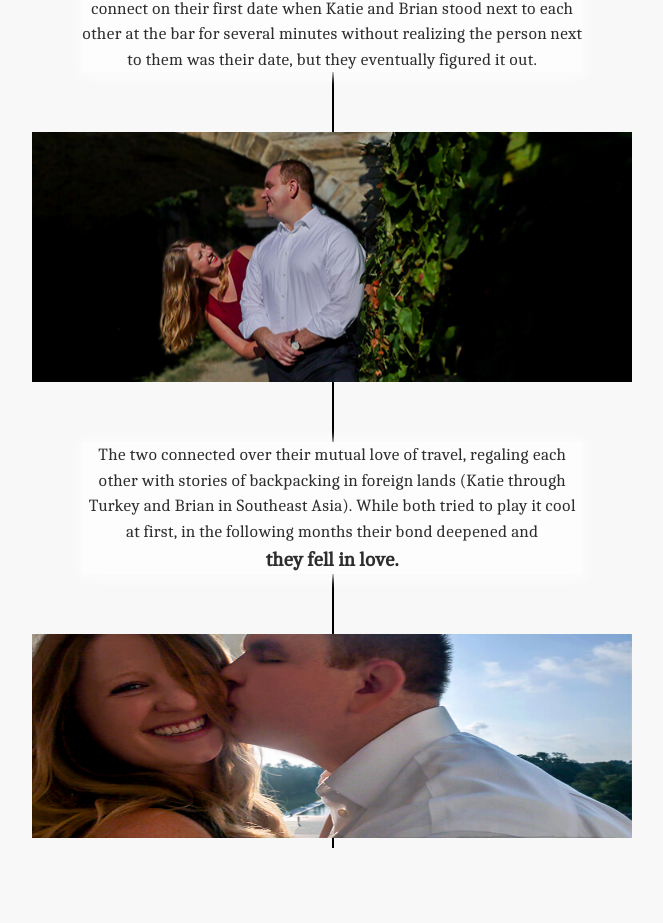
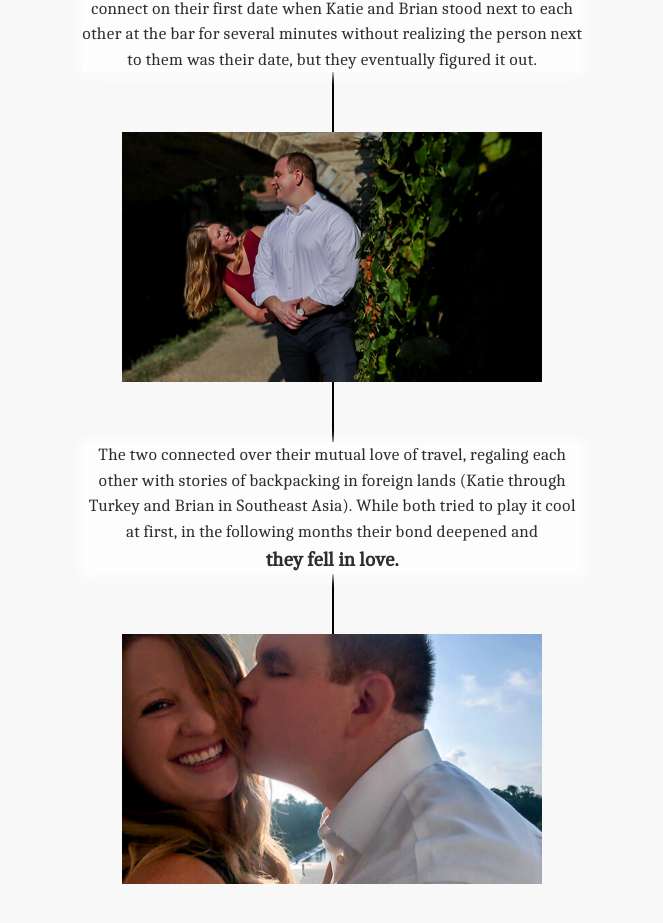
Before and after one commit to syneva-runyan/katie-and-brian, a React app: page /our-story in a window 1280 px wide. Shown: the part 1039-1962 px from the top of the page, without its empty margins (268-931 px from the left). Built offline with nearby package versions, Linux system fonts and the light colour scheme; what shuffle-array would draw is missing.

Commit message:
fixed desktop our story width

```diff
--- a/src/App.css
+++ b/src/App.css
@@ -2,7 +2,8 @@
 
 body {
   background-color: rgba(208, 205, 205, 0.12);
-  max-width: 100vw;
+  max-width: 1200vw;
+  margin: auto;
   overflow-x: hidden;
   position: relative;
   height: auto;
--- a/src/blocks/OurStory.css
+++ b/src/blocks/OurStory.css
@@ -38,7 +38,7 @@ p.ourStory__content {
     font-family: 'reeyregular';
 }
 .react-parallax  {
-    width: 50%;
+    width: 35%;
     margin: auto;
 }
 
@@ -56,14 +56,15 @@ p.ourStory__content {
     height: 250px;
 }
 
-.ourStory__hero--final  .react-parallax-bgimage {
-    height: 95% !important;
-}
-
 .ourStory__hero--final {
     margin-bottom: 60px;
 }
 
+@media screen and (max-width: 650px) {
+    .react-parallax {
+        width: 50%;
+    }
+}
 
 @media screen and (max-width: 450px) {
     .ourStory__content {
@@ -79,7 +80,7 @@ p.ourStory__content {
         line-height: 4.8rem;
     }
     .ourStory__content strong {
-        font-size: 2.3rem;
+        font-size: 25px;
         line-height: 2.8rem;
     }
 
```
